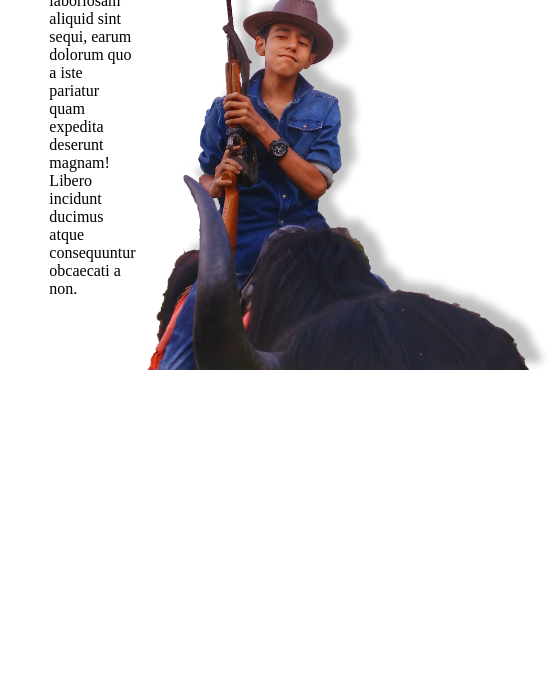
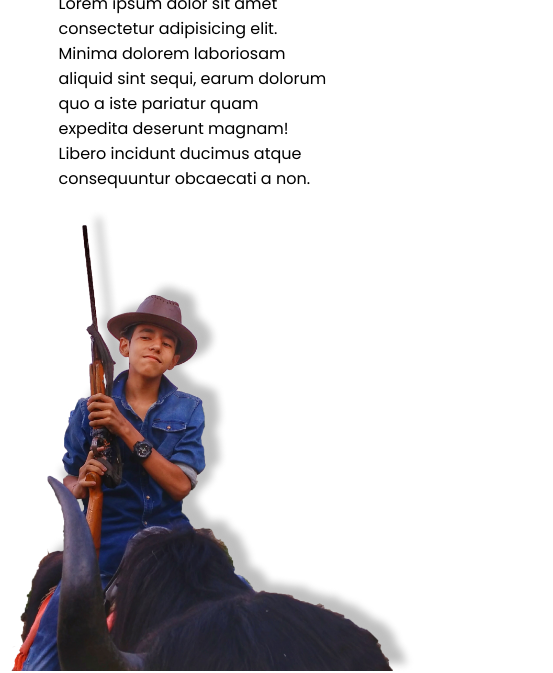
Before and after one commit to MadFlasheroo7/web-development, a plain HTML site: page index.html in a window 390 px wide. Shown: the part 171-844 px from the top of the page, 553 px wide, since content can reach past the window. Drawn offline with Linux system fonts and the light colour scheme.

Commit message:
finished the first part of ui(nearly)

```diff
--- a/css/style.css
+++ b/css/style.css
@@ -1,6 +1,9 @@
+@import url('https://fonts.googleapis.com/css2?family=Poppins:ital,wght@0,200;0,400;1,100&display=swap');
+
 *{
     margin: 0px;
     padding: 0px;
+    font-family: 'Poppins', sans-serif;
 }
 
 .burger {
@@ -59,12 +62,31 @@ header {
 }
 
 .section-1 {
-    display: inline-flex;
+    display: flex;
+    justify-content: space-between;
+    align-items: center;
+    overflow: hidden;
 }
 
-.me{
-    height: 60vh;
-    position: sticky;
+.whoami h1 {
+    font-style: normal;
+    font-size: 35px;
+    margin: 0 0 5px 0;
+}
+
+.whoami{
+    justify-content: center;
+    margin: 65px;
+    width: 50vh;
+    padding: 15%;
+}
+
+.myImage img{
+    height: 90vh;
+    margin: auto;
+    position: absolute;
+    bottom: 0%;
+    right: 0;
 }
 
 
@@ -77,8 +99,39 @@ header {
         margin: 0px;
     }
 
+    .nav-list li a {
+        font-weight: 500;
+        font-size: 16px;
+        padding: 6px 6px;
+        color: #000;
+        transition: all 0.5s ease 0s;
+        text-decoration: none;
+    }
+
     .nav-list{
         height: 100%;
+    }
+
+    .section-1 {
+        display: flex;
+        justify-content: space-between;
+        align-items: center;
+        overflow: hidden;
+    }
+
+    .whoami{
+        margin: auto;
+        width: 50vh;
+        padding: 15%;
+    }
+
+    .myImage img{
+        height: 60vh;
+        margin: auto;
+        position: absolute;
+        bottom: 0;
+        right: 0;
+        left: 0;
     }
 }
 
@@ -123,9 +176,32 @@ header {
         width: 45px;
         align-self: flex-end;
     }
+
+    .section-1 {
+        display: flex;
+        justify-content: space-between;
+        align-items: center;
+        overflow: hidden;
+    }
+
+    .whoami{
+        margin: auto;
+        width: 50vh;
+        padding: 15%;
+    }
+
+    .myImage img{
+        height: 60vh;
+        margin: auto;
+        position: absolute;
+        bottom: 0;
+        right: 0;
+        left: 0;
+    }
 }
 
 .nav-active{
     box-shadow: 11px 30px 23px 0px rgb(187, 187, 187);
     transform: translateX(0%);
+    background-color: white;
 }
--- a/index.html
+++ b/index.html
@@ -43,6 +43,7 @@
 
   <main>
     <section class="section-1">
+      <div class="whoami">
         <h1>
           Who am I?
         </h1>
@@ -51,6 +52,7 @@
           sequi, earum dolorum quo a iste pariatur quam expedita deserunt magnam! Libero incidunt ducimus atque
           consequuntur obcaecati a non.
         </p>
+      </div>
       <div class="myImage">
         <img src="/Assets/me.png" class="me" alt="me">
       </div>
```
Lines whose indentation alone changed are shown as unchanged.
